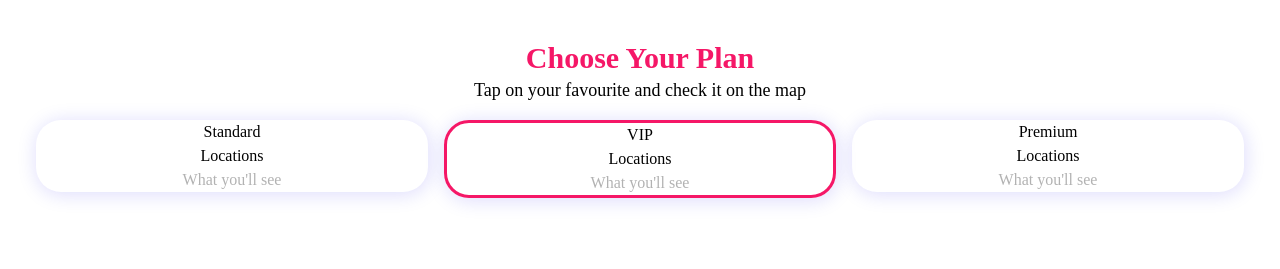
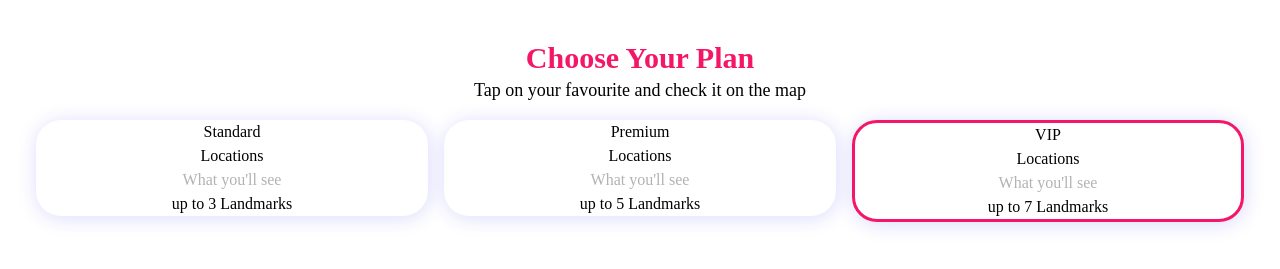
Before and after one commit to vashaka/travel-web, a React (Create React App) app: page / in a window 1280 px wide. Shown: the part 1300-1569 px from the top of the page. Built offline with nearby package versions, Linux system fonts and the light colour scheme.

Commit message:
small changes were made on Plans component

```diff
--- a/src/components/Plan.jsx
+++ b/src/components/Plan.jsx
@@ -2,7 +2,7 @@ import React from "react";
 import { useDispatch, useSelector } from "react-redux";
 import { AppActions } from "../redux";
 
-const Plan = ({ PlanTitle }) => {
+const Plan = ({ PlanTitle, amountOfLandmarks }) => {
   const dispatch = useDispatch();
   const ActivePlan = useSelector((state) => state.ActivePlan);
 
@@ -21,6 +21,7 @@ const Plan = ({ PlanTitle }) => {
       <p className="">{PlanTitle}</p>
       <p>Locations</p>
       <p className="opacity-30">What you'll see</p>
+      <p>up to {amountOfLandmarks} Landmarks</p>
     </div>
   );
 };
--- a/src/pages/MainPage.jsx
+++ b/src/pages/MainPage.jsx
@@ -1,7 +1,6 @@
 import React from "react";
 import Hotel from "../components/Hotel";
 import ImageSlider from "../components/ImageSlider";
-import Navbar from "../components/Navbar";
 import { SliderData } from "../data/SliderData";
 import { WyndhamBatumiImages } from "../data/HotelImages";
 import Plan from "../components/Plan";
@@ -20,7 +19,7 @@ const MainPage = () => {
         <div className="grid grid-rows-none md:grid-cols-2 lg:grid-cols-3 py-4 gap-2 md:gap-4">
           <div className="w-full col-span-2 md:col-span-1 row-span-1 xl:col-span-1 relative">
             <Link to="Map" smooth={true} duration={300}>
-              <Plan PlanTitle="Standard" />
+              <Plan PlanTitle="Standard" amountOfLandmarks="3" />
             </Link>
           </div>
           <div
@@ -28,7 +27,7 @@ const MainPage = () => {
             className="w-full col-span-2 md:col-span-1 row-span-1 xl:col-span-1"
           >
             <Link to="Map" smooth={true} duration={300}>
-              <Plan PlanTitle="VIP" />
+              <Plan PlanTitle="Premium" amountOfLandmarks="5" />
             </Link>
           </div>
           <div
@@ -36,7 +35,7 @@ const MainPage = () => {
             className="w-full col-span-2 md:col-span-2 row-span-1 lg:col-span-1"
           >
             <Link to="Map" smooth={true} duration={300}>
-              <Plan PlanTitle="Premium" />
+              <Plan PlanTitle="VIP" amountOfLandmarks="7" />
             </Link>
           </div>
         </div>
```
